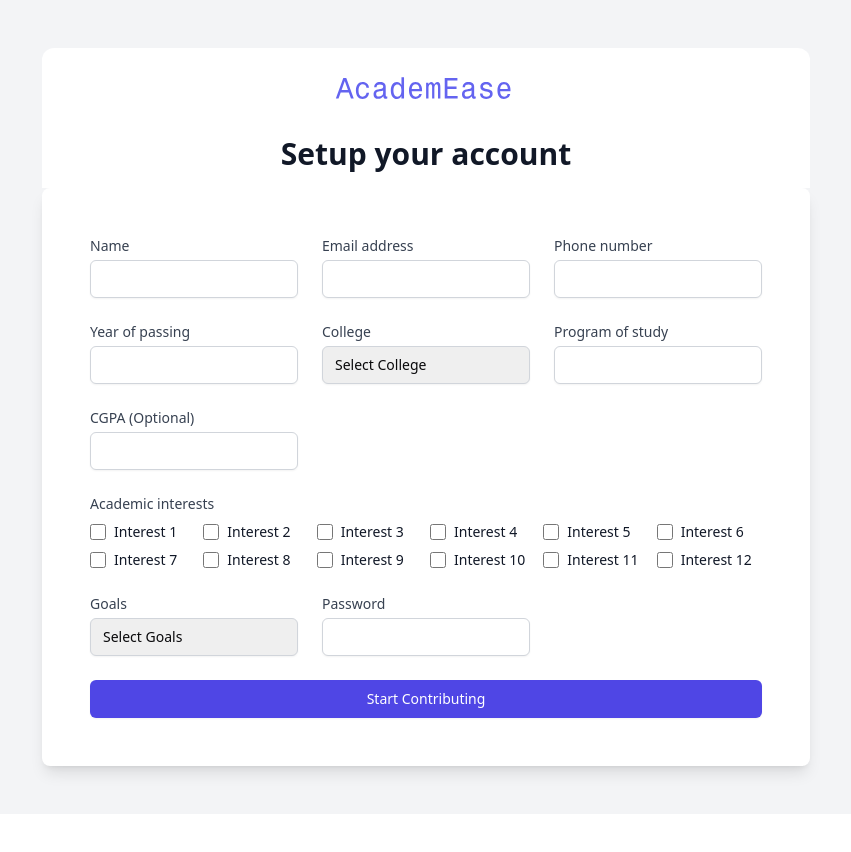
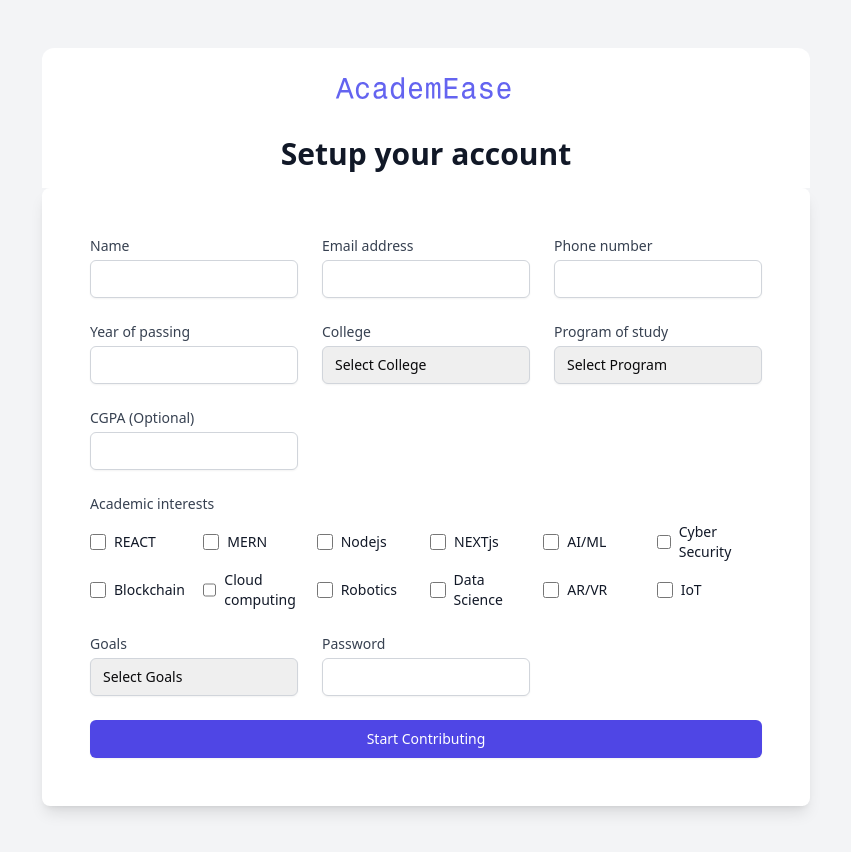
Before and after one commit to SatyamVyas04/AcademEase2.0, a React (Vite) app in the folder client/: page /setup in a window 1280 px wide. Shown: the whole page, without its empty margins (214-1065 px from the left). Before the commit the page ends 814 px from the top, so only its background shows below. Built offline with nearby package versions, Linux system fonts and the light colour scheme; no server answers.

Commit message:
added values to the options

```diff
--- a/client/src/pages/SetupPage/SetupPage.jsx
+++ b/client/src/pages/SetupPage/SetupPage.jsx
@@ -2,6 +2,22 @@ import { useState } from "react";
 import image from "../../assets/AcademEaseBlue.svg";
 import DatePicker from 'react-datepicker';
 import 'react-datepicker/dist/react-datepicker.css';
+
+const academicInterests = [
+    "REACT",
+    "MERN",
+    "Nodejs",
+    "NEXTjs",
+    "AI/ML",
+    "Cyber Security",
+    "Blockchain",
+    "Cloud computing",
+    "Robotics",
+    "Data Science",
+    "AR/VR",
+    "IoT"
+];
+
 
 const SetupPage = () => {
     const [formData, setFormData] = useState({
@@ -154,12 +170,12 @@ const SetupPage = () => {
                                 className="appearance-none block w-full px-3 py-2 border border-gray-300 rounded-md shadow-sm placeholder-gray-400 focus:outline-none focus:ring-indigo-500 focus:border-indigo-500 sm:text-sm"
                             >
                                 <option value="">Select College</option>
-                                <option value="college1">College 1</option>
-                                <option value="college2">College 2</option>
-                                <option value="college3">College 3</option>
-                                <option value="college4">College 4</option>
-                                <option value="college5">College 5</option>
-                                <option value="college6">College 6</option>
+                                <option value="college1">Sardar Patel Institute of Technology</option>
+                                <option value="college2">SVKMs Dwarkadas J. Sanghvi College of Engineering</option>
+                                <option value="college3">Thadomal Shahani Engineering College</option>
+                                <option value="college4">Thakur College of Engineering and Technology</option>
+                                <option value="college5">Veermata Jijabai Technological Institute</option>
+                                <option value="college6">K. J. Somaiya College of Engineering</option>
                             </select>
                         </div>
                     </div>
@@ -172,16 +188,22 @@ const SetupPage = () => {
                             Program of study
                         </label>
                         <div className="mt-1">
-                            <input
+                            <select
                                 id="program"
                                 name="program"
-                                type="text"
                                 autoComplete="program"
                                 required
                                 value={formData.program}
                                 onChange={handleChange}
                                 className="appearance-none block w-full px-3 py-2 border border-gray-300 rounded-md shadow-sm placeholder-gray-400 focus:outline-none focus:ring-indigo-500 focus:border-indigo-500 sm:text-sm"
-                            />
+                            >
+								<option value="">Select Program</option>
+                                <option value="program1">B.Tech</option>
+                                <option value="program2">M.Tech</option>
+                                <option value="program3">MCA</option>
+                                <option value="program4">BSC</option>
+                                <option value="program5">MSC</option>
+							</select>
                         </div>
                     </div>
 
@@ -211,7 +233,7 @@ const SetupPage = () => {
                                 Academic interests
                             </legend>
                             <div className="mt-2 grid grid-cols-6 gap-2">
-                                {Array.from({ length: 12 }, (_, index) => (
+							{academicInterests.map((interest, index) => (
 								<div
 									key={index}
 									className="flex items-center"
@@ -226,7 +248,7 @@ const SetupPage = () => {
 										htmlFor={`interest${index + 1}`}
 										className="ml-2 block text-sm text-gray-900"
 									>
-                                            Interest {index + 1}
+										{interest}
 									</label>
 								</div>
 							))}
```
Lines whose indentation alone changed are shown as unchanged.
